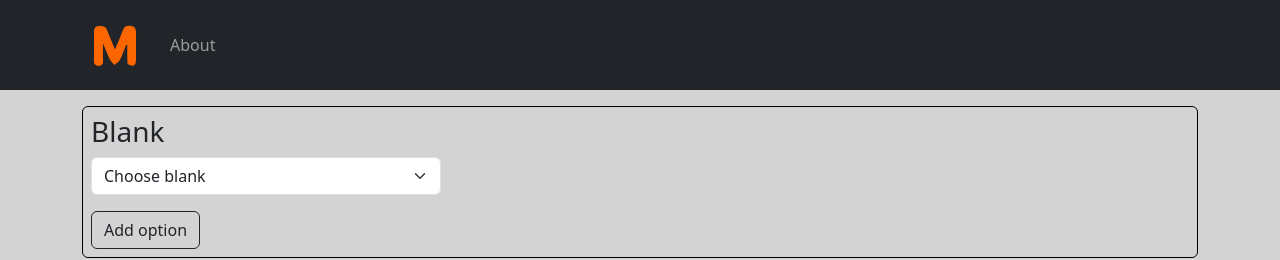
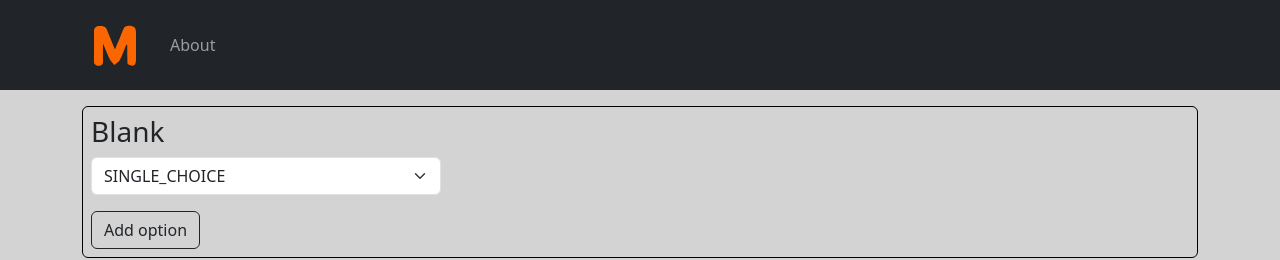
Before and after one commit to EthanIsaac2583/memes, a React (Create React App) app in the folder memed-frontend/: page /question-constructor in a window 1280 px wide. Shown: the top 260 px of the page. Built offline with nearby package versions, Linux system fonts and the light colour scheme.

Commit message:
m: removed reduntant option

```diff
--- a/memed-frontend/src/pages/question-constructor/blank-section.tsx
+++ b/memed-frontend/src/pages/question-constructor/blank-section.tsx
@@ -23,7 +23,6 @@ export const BlankSection = () => {
       <Row>
         <Col md={4} xs={12}>
           <Form.Select {...register('blank.type')}>
-            <option>Choose blank</option>
             <option value={EBlankType.SINGLE_CHOICE.toString()}>{EBlankType.SINGLE_CHOICE}</option>
           </Form.Select>
         </Col>
```
